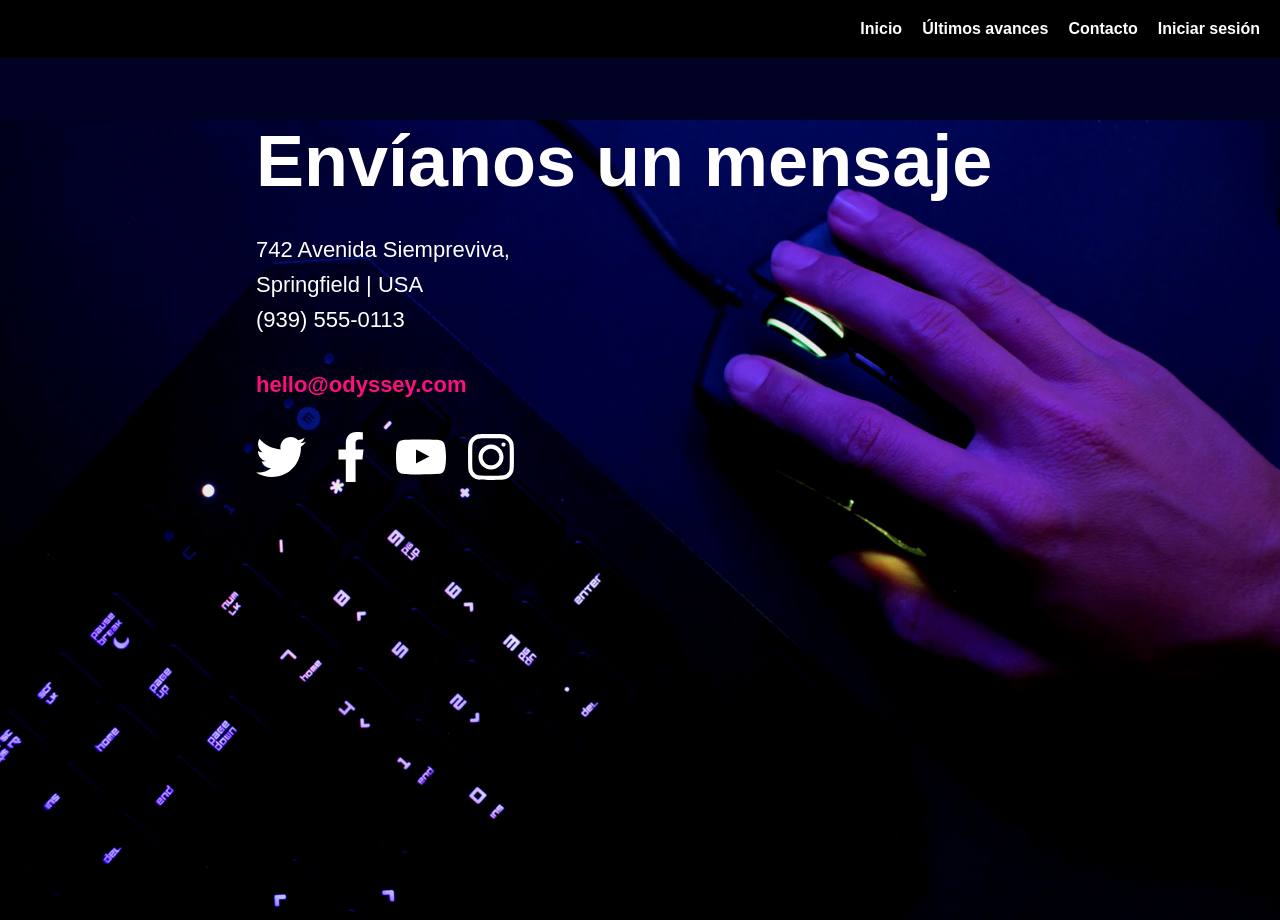
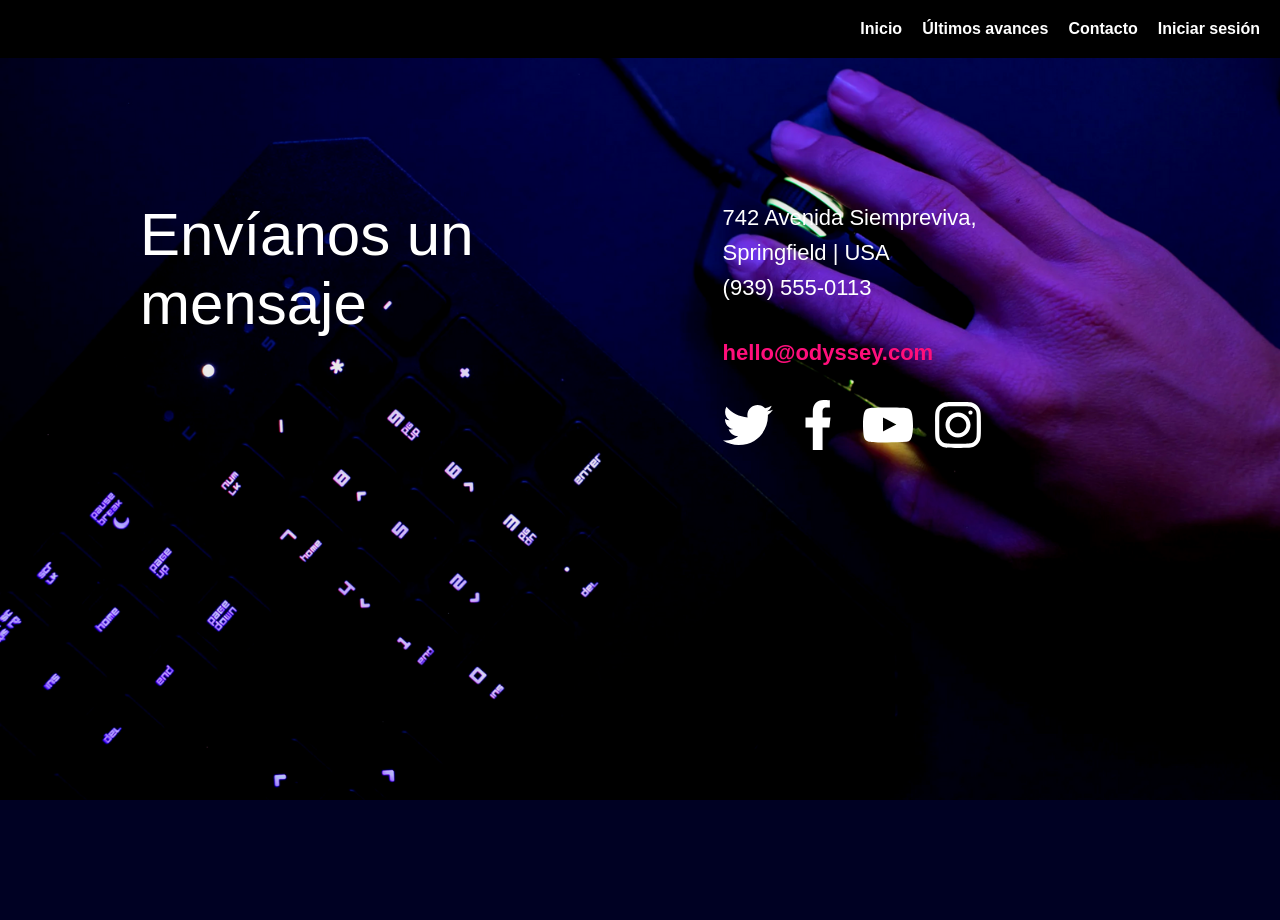
Before and after one commit to angeldavidhurtado/miscellaneous-projects, a plain HTML site: page sena/odyssey-games/contact/contact.html in a window 1280 px wide. After the commit the page ends 800 px from the top, so only its background shows below. Drawn offline with Linux system fonts and the light colour scheme.

Commit message:
Diseño responsive a la seccion contacto

```diff
--- a/sena/odyssey-games/contact/contact.css
+++ b/sena/odyssey-games/contact/contact.css
@@ -13,7 +13,7 @@ body {
 }
 
 .center {
-	max-width: 900px;
+	max-width: 1000px;
 	width: 60%;
 	margin: auto;
 }
@@ -52,12 +52,13 @@ main {
 	background: url("./../img/contact.png");
 	min-height: 100svh;
 	background-size: cover;
+	padding-top: 200px;
 }
 
 h1 {
-	font-size: 72px;
+	font-size: 60px;
 	margin-bottom: 30px;
-	margin-top: 120px;
+	font-weight: 500;
 }
 
 p,
@@ -81,3 +82,13 @@ ul {
 ul img {
 	height: 50px;
 }
+
+
+@media screen and (min-width: 800px) {
+	.center {
+		display: grid;
+		grid-template-columns: 1.3fr 1fr;
+		gap: 40px;
+		width: 90%;
+	}
+}
--- a/sena/odyssey-games/contact/contact.html
+++ b/sena/odyssey-games/contact/contact.html
@@ -1,5 +1,5 @@
 <!DOCTYPE html>
-<html lang="en">
+<html lang="es">
 <head>
 	<meta charset="UTF-8">
 	<meta name="viewport" content="width=device-width, initial-scale=1.0">
```
